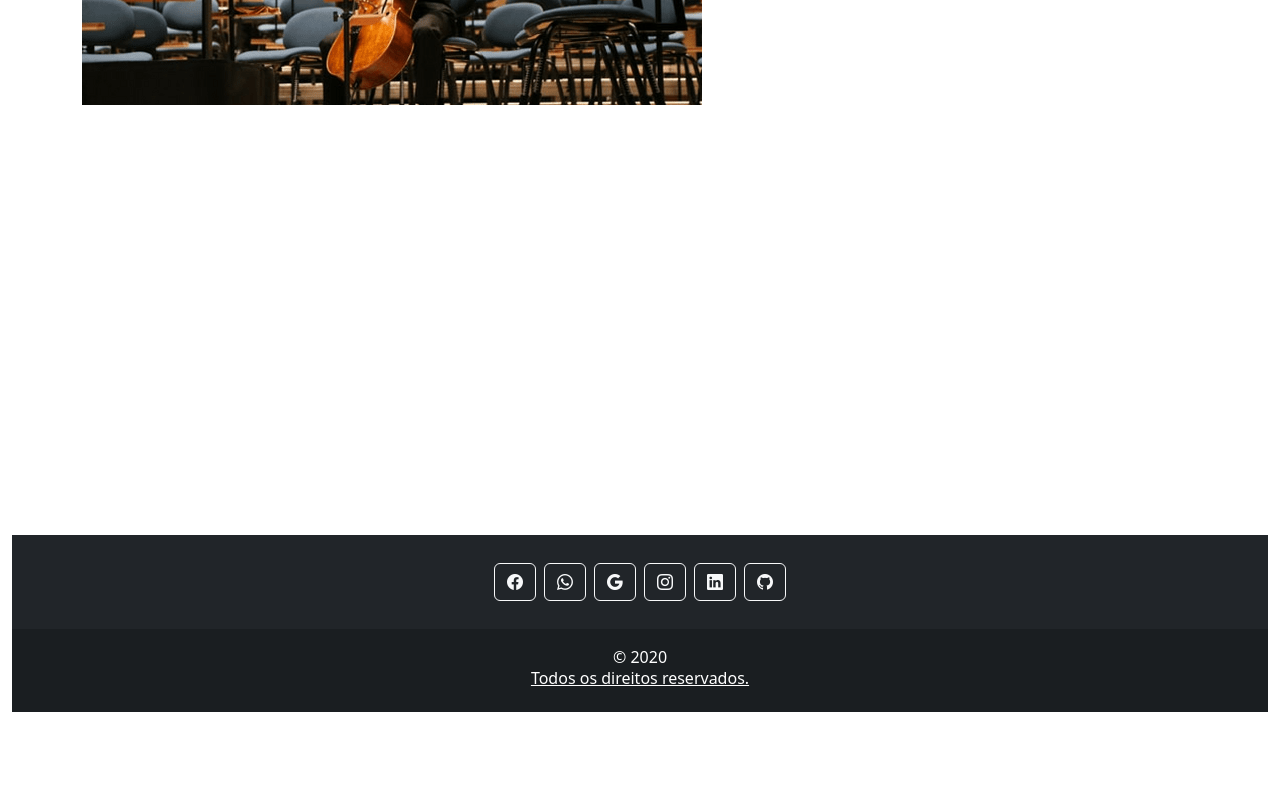
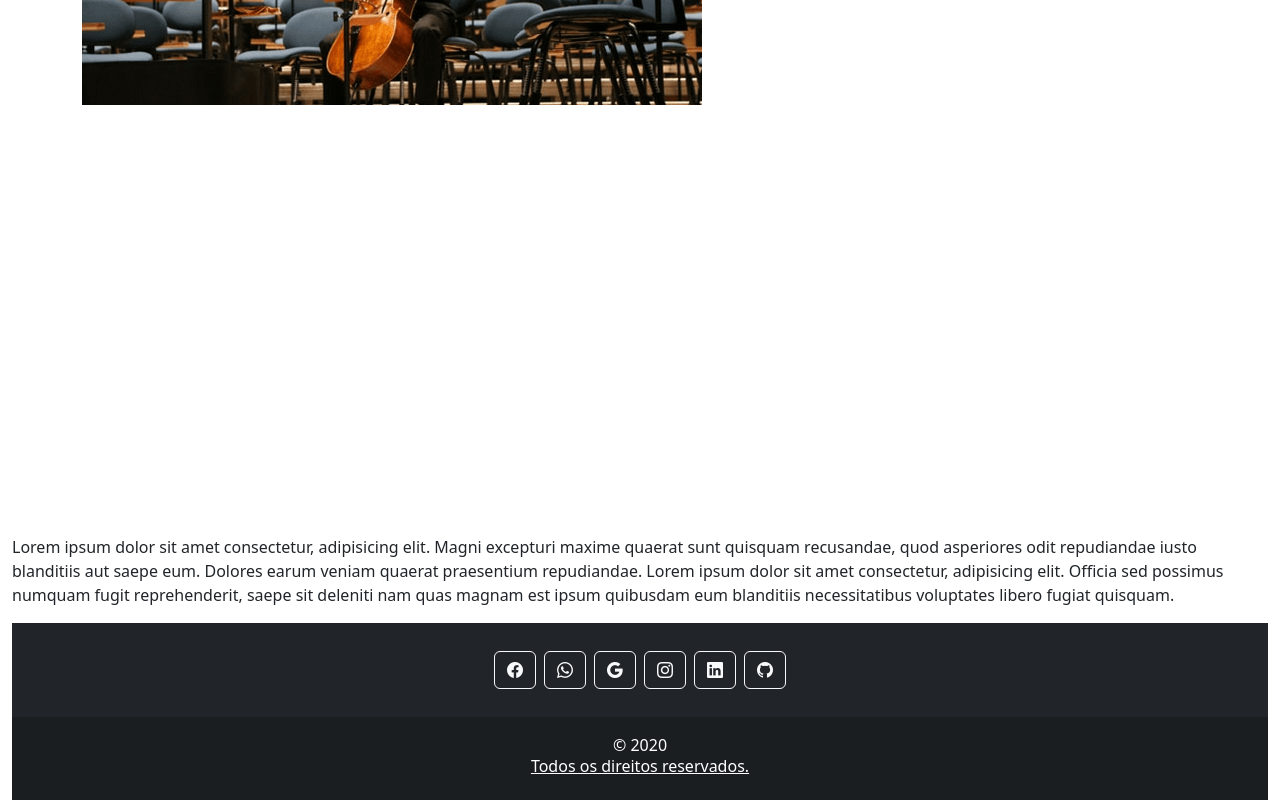
Before and after one commit to robsonrsc/EMPA, an Angular app: page / in a window 1280 px wide. Shown: the part 387-1187 px from the top of the page. Before the commit the page ends 1099 px from the top, so only its background shows below. Built offline with nearby package versions, Linux system fonts and the light colour scheme.

Commit message:
atualizacao

```diff
--- a/src/app/header/header.component.html
+++ b/src/app/header/header.component.html
@@ -82,3 +82,8 @@
     <img src = "./../../assets/Capa_principal.png">
 
   </div>
+
+  <p>
+    Lorem ipsum dolor sit amet consectetur, adipisicing elit. Magni excepturi maxime quaerat sunt quisquam recusandae, quod asperiores odit repudiandae iusto blanditiis aut saepe eum. Dolores earum veniam quaerat praesentium repudiandae.
+    Lorem ipsum dolor sit amet consectetur, adipisicing elit. Officia sed possimus numquam fugit reprehenderit, saepe sit deleniti nam quas magnam est ipsum quibusdam eum blanditiis necessitatibus voluptates libero fugiat quisquam.
+  </p>
```
